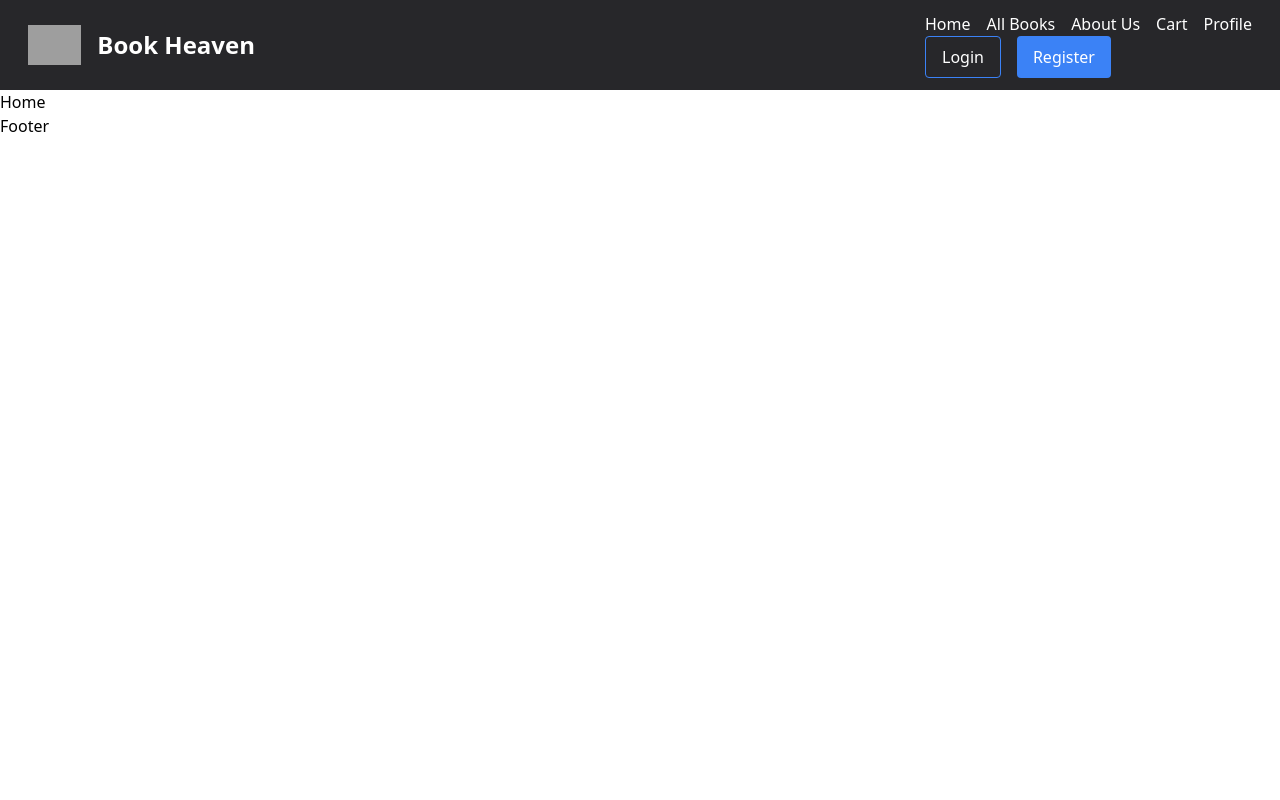
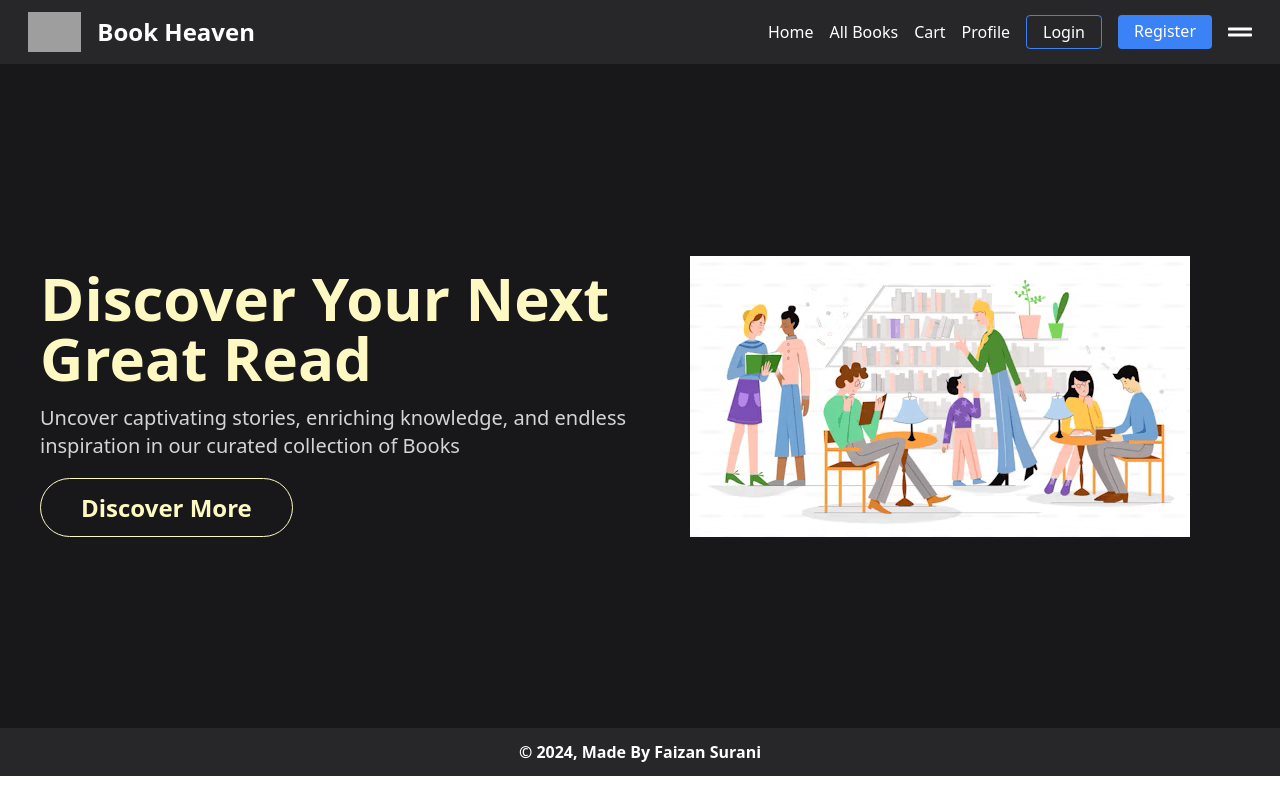
Before and after one commit to FaizanSurani/Projects, a React (Vite) app in the folder Book-Store-Web-App/client/: page / in a window 1280 px wide. Built offline with nearby package versions, Linux system fonts and the light colour scheme; grey boxes are pictures that could not be loaded.

Commit message:
Complete the navbar, hero  functionality, Add new routes and pages to the project

```diff
--- a/Book-Store-Web-App/client/src/App.jsx
+++ b/Book-Store-Web-App/client/src/App.jsx
@@ -5,6 +5,9 @@ import Login from "./pages/Login";
 import Register from "./pages/Register";
 import Navbar from "./components/Navbar";
 import Footer from "./components/Footer";
+import Profile from "./pages/Profile";
+import AllBooks from "./pages/AllBooks";
+import Cart from "./pages/Cart";
 
 export default function App() {
   return (
@@ -14,6 +17,9 @@ export default function App() {
         <Route path="/" element={<Home />} />
         <Route path="/login" element={<Login />} />
         <Route path="/register" element={<Register />} />
+        <Route path="/profile" element={<Profile />} />
+        <Route path="/all-books" element={<AllBooks />} />
+        <Route path="/cart" element={<Cart />} />
       </Routes>
       <Footer />
     </Router>
--- a/Book-Store-Web-App/client/src/components/Footer.jsx
+++ b/Book-Store-Web-App/client/src/components/Footer.jsx
@@ -1,5 +1,13 @@
 import React from "react";
 
 export default function Footer() {
-  return <div>Footer</div>;
+  return (
+    <>
+      <div className="bg-zinc-800 text-white px-7 py-3">
+        <h1 className="text-xxl font-semibold text-center">
+          &copy; 2024, Made By Faizan Surani
+        </h1>
+      </div>
+    </>
+  );
 }
--- /dev/null
+++ b/Book-Store-Web-App/client/src/components/Hero.jsx
@@ -0,0 +1,31 @@
+import React from "react";
+import img from "../assets/hero.png";
+import { Link } from "react-router-dom";
+
+export default function Hero() {
+  return (
+    <>
+      <div className="h-[75vh] flex items-center justify-center md:flex-row flex-col">
+        <div className="w-full md:mb-0 mb-12 lg:w-3/6 flex flex-col items-center lg:items-start justify-center">
+          <h1 className="text-4xl lg:text-6xl font-semibold text-yellow-100 lg:text-left text-center">
+            Discover Your Next Great Read
+          </h1>
+          <p className="mt-4 lg:text-left text-center text-xl text-zinc-300">
+            Uncover captivating stories, enriching knowledge, and endless
+            inspiration in our curated collection of Books
+          </p>
+          <div className="mt-8">
+            <Link
+              to="/all-books"
+              className="px-10 py-3 rounded-full text-yellow-100 text-xl lg:text-2xl font-semibold border border-yellow-100 hover:bg-zinc-800">
+              Discover More
+            </Link>
+          </div>
+        </div>
+        <div className="w-full lg:w-3/6 h-auto lg:h-[100%] flex items-center justify-center">
+          <img src={img} alt="hero" />
+        </div>
+      </div>
+    </>
+  );
+}
--- a/Book-Store-Web-App/client/src/components/Navbar.jsx
+++ b/Book-Store-Web-App/client/src/components/Navbar.jsx
@@ -1,32 +1,101 @@
-import React from "react";
+import React, { useState } from "react";
+import { Link } from "react-router-dom";
+import { FaGripLines } from "react-icons/fa";
 
 export default function Navbar() {
+  const links = [
+    {
+      title: "Home",
+      link: "/",
+    },
+    {
+      title: "All Books",
+      link: "/all-books",
+    },
+    {
+      title: "Cart",
+      link: "/cart",
+    },
+    {
+      title: "Profile",
+      link: "/profile",
+    },
+  ];
+
+  const [navOpen, setNavOpen] = useState("hidden");
+
   return (
     <>
-      <div className="bg-zinc-800 text-white px-7 py-3 flex justify-between items-center">
-        <div className="flex items-center">
+      <nav className="bg-zinc-800 z-50 text-white relative px-7 py-3 flex justify-between items-center">
+        <Link to="/" className="flex items-center">
           <img
             className="h-10 me-4"
             src="https://cdn.icon-icons.com/icons2/516/PNG/512/read_book_study_icon-icons.com_51077.png"
             alt="..."
           />
           <h1 className="text-2xl font-semibold">Book Heaven</h1>
+        </Link>
+        <div className="items-center gap-4 md:flex block">
+          <div className="hidden md:flex gap-4">
+            {links.map((items, i) => (
+              <Link
+                className="hover:text-blue-500 transition ease-in-out"
+                key={i}
+                to={items.link}>
+                {items.title}
+              </Link>
+            ))}
+          </div>
+          <div className="hidden md:flex gap-4">
+            <Link
+              to="/login"
+              className="px-4 py-1 border border-blue-500 rounded hover:bg-white hover:text-zinc-800 transition duration-150 ease-in-out">
+              Login
+            </Link>
+            <Link
+              to="/register"
+              className="px-4 py-1 bg-blue-500 rounded hover:bg-white hover:text-zinc-800 transition duration-150 ease-in-out">
+              Register
+            </Link>
+          </div>
+          <button
+            className="text-white text-2xl hover:text-zinc-400"
+            onClick={() =>
+              navOpen === "hidden" ? setNavOpen("block") : setNavOpen("hidden")
+            }>
+            <FaGripLines />
+          </button>
         </div>
-        <div>
-          <ul className="flex gap-4 transition ease-in-out">
-            <li className="hover:text-blue-500">Home</li>
-            <li className="hover:text-blue-500">All Books</li>
-            <li className="hover:text-blue-500">About Us</li>
-            <li className="hover:text-blue-500">Cart</li>
-            <li className="hover:text-blue-500">Profile</li>
-          </ul>
-          <div className="flex gap-4">
-            <button className="px-4 py-2 border border-blue-500 rounded">
-              Login
-            </button>
-            <button className="px-4 py-2 bg-blue-500 rounded">Register</button>
-          </div>
-        </div>
+      </nav>
+      <div
+        className={`${navOpen} bg-zinc-800 absolute top-0 left-0 w-full z-40 h-screen flex flex-col items-center justify-center`}>
+        {links.map((items, i) => (
+          <Link
+            className={`${navOpen} hover:text-blue-500 transition ease-in-out text-white text-4xl font-semibold mb-8`}
+            key={i}
+            to={items.link}
+            onClick={() =>
+              navOpen === "hidden" ? setNavOpen("block") : setNavOpen("hidden")
+            }>
+            {items.title}
+          </Link>
+        ))}
+        <Link
+          onClick={() =>
+            navOpen === "hidden" ? setNavOpen("block") : setNavOpen("hidden")
+          }
+          to="/login"
+          className={` ${navOpen} px-8 mb-8 py-2 border text-4xl text-white font-semibold border-blue-500 rounded hover:bg-white hover:text-zinc-800 transition duration-150 ease-in-out`}>
+          Login
+        </Link>
+        <Link
+          onClick={() =>
+            navOpen === "hidden" ? setNavOpen("block") : setNavOpen("hidden")
+          }
+          to="/register"
+          className={` ${navOpen} px-8 py-2 mb-8 text-4xl font-semibold  bg-blue-500 rounded hover:bg-white hover:text-zinc-800 transition duration-150 ease-in-out`}>
+          Register
+        </Link>
       </div>
     </>
   );
--- /dev/null
+++ b/Book-Store-Web-App/client/src/pages/AllBooks.jsx
@@ -0,0 +1,5 @@
+import React from "react";
+
+export default function AllBooks() {
+  return <div>AllBooks</div>;
+}
--- /dev/null
+++ b/Book-Store-Web-App/client/src/pages/Cart.jsx
@@ -0,0 +1,5 @@
+import React from "react";
+
+export default function Cart() {
+  return <div>Cart</div>;
+}
--- a/Book-Store-Web-App/client/src/pages/Home.jsx
+++ b/Book-Store-Web-App/client/src/pages/Home.jsx
@@ -1,9 +1,12 @@
 import React from "react";
+import Hero from "../components/Hero";
 
 export default function Home() {
   return (
     <>
-      <div>Home</div>
+      <div className="bg-zinc-900 text-white px-10 py-8">
+        <Hero />
+      </div>
     </>
   );
 }
--- /dev/null
+++ b/Book-Store-Web-App/client/src/pages/Profile.jsx
@@ -0,0 +1,5 @@
+import React from "react";
+
+export default function Profile() {
+  return <div>Profile</div>;
+}
```
Also changed, not shown: Book-Store-Web-App/client/src/assets/hero.png (added).
